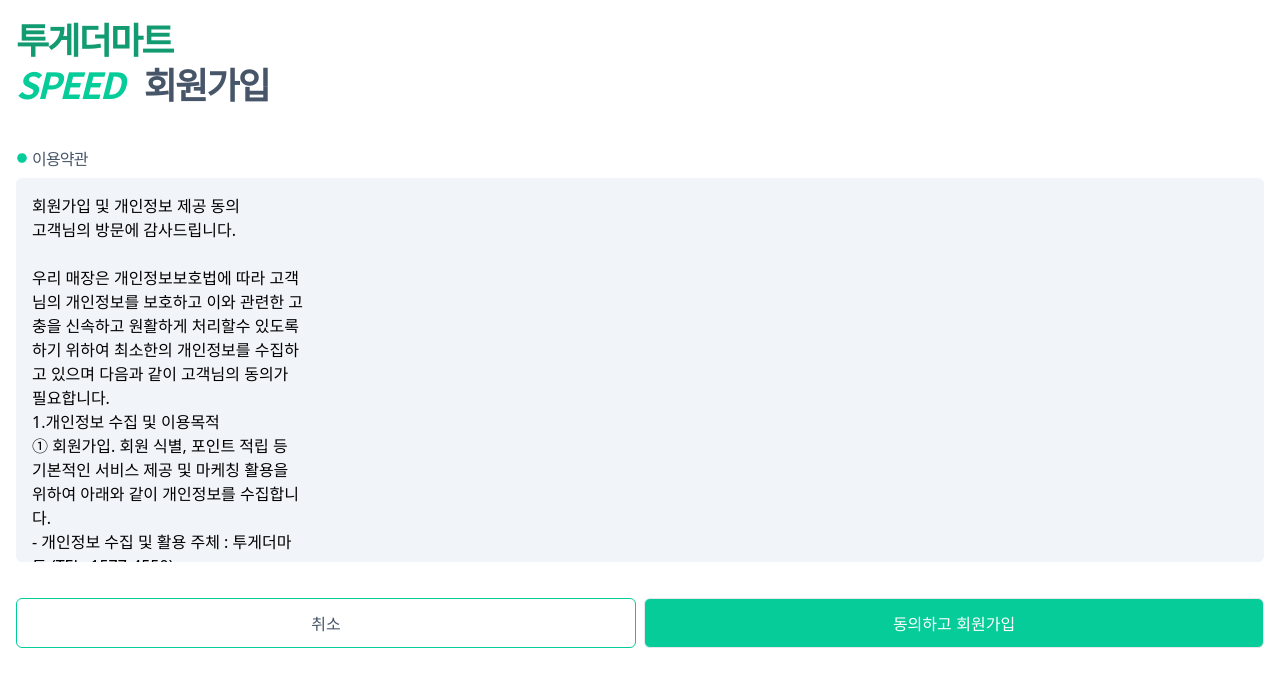
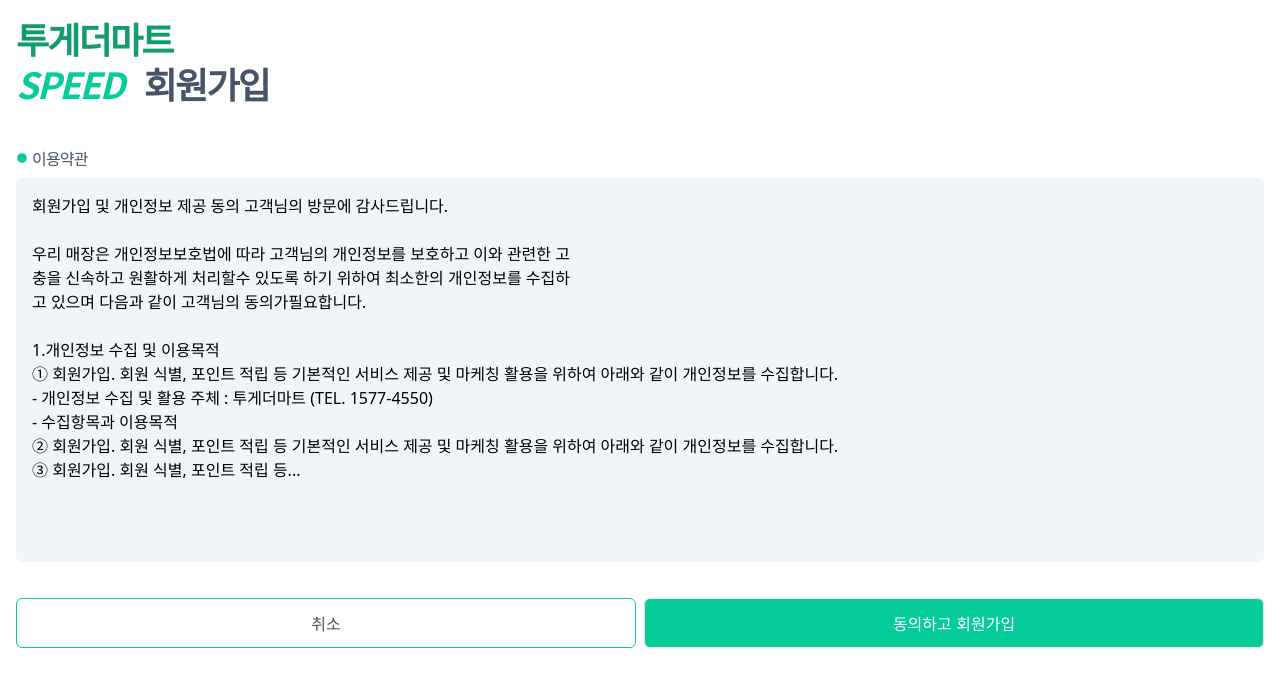
Before and after one commit to evaham/registration, a Next.js app: page / in a window 1280 px wide. Shown: the top 686 px of the page. Built offline with nearby package versions, Linux system fonts and the light colour scheme.

Commit message:
20241016_2

```diff
--- a/src/app/page.js
+++ b/src/app/page.js
@@ -10,27 +10,17 @@
     { id: 2, name: '사업자회원',},
   ];
 
-  const terms = `회원가입 및 개인정보 제공 동의
-고객님의 방문에 감사드립니다.
+  const terms = `회원가입 및 개인정보 제공 동의 고객님의 방문에 감사드립니다.
 
-우리 매장은 개인정보보호법에 따라 고객
-님의 개인정보를 보호하고 이와 관련한 고
-충을 신속하고 원활하게 처리할수 있도록
-하기 위하여 최소한의 개인정보를 수집하
-고 있으며 다음과 같이 고객님의 동의가
-필요합니다.
+우리 매장은 개인정보보호법에 따라 고객님의 개인정보를 보호하고 이와 관련한 고
+충을 신속하고 원활하게 처리할수 있도록 하기 위하여 최소한의 개인정보를 수집하
+고 있으며 다음과 같이 고객님의 동의가필요합니다.
+
 1.개인정보 수집 및 이용목적
-① 회원가입. 회원 식별, 포인트 적립 등
-기본적인 서비스 제공 및 마케칭 활용을
-위하여 아래와 같이 개인정보를 수집합니
-다.
-- 개인정보 수집 및 활용 주체 : 투게더마
-트 (TEL. 1577-4550)
+① 회원가입. 회원 식별, 포인트 적립 등 기본적인 서비스 제공 및 마케칭 활용을 위하여 아래와 같이 개인정보를 수집합니다.
+- 개인정보 수집 및 활용 주체 : 투게더마트 (TEL. 1577-4550)
 - 수집항목과 이용목적
-② 회원가입. 회원 식별, 포인트 적립 등
-기본적인 서비스 제공 및 마케칭 활용을
-위하여 아래와 같이 개인정보를 수집합니
-다.
+② 회원가입. 회원 식별, 포인트 적립 등 기본적인 서비스 제공 및 마케칭 활용을 위하여 아래와 같이 개인정보를 수집합니다.
 ③ 회원가입. 회원 식별, 포인트 적립 등...
 
   `
```
